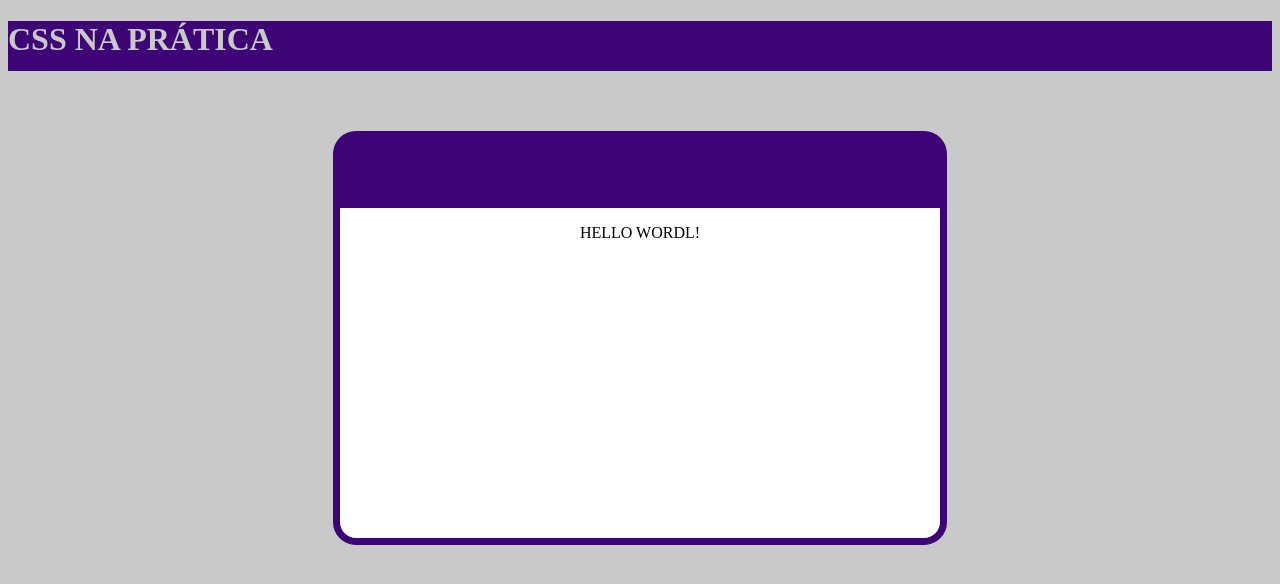
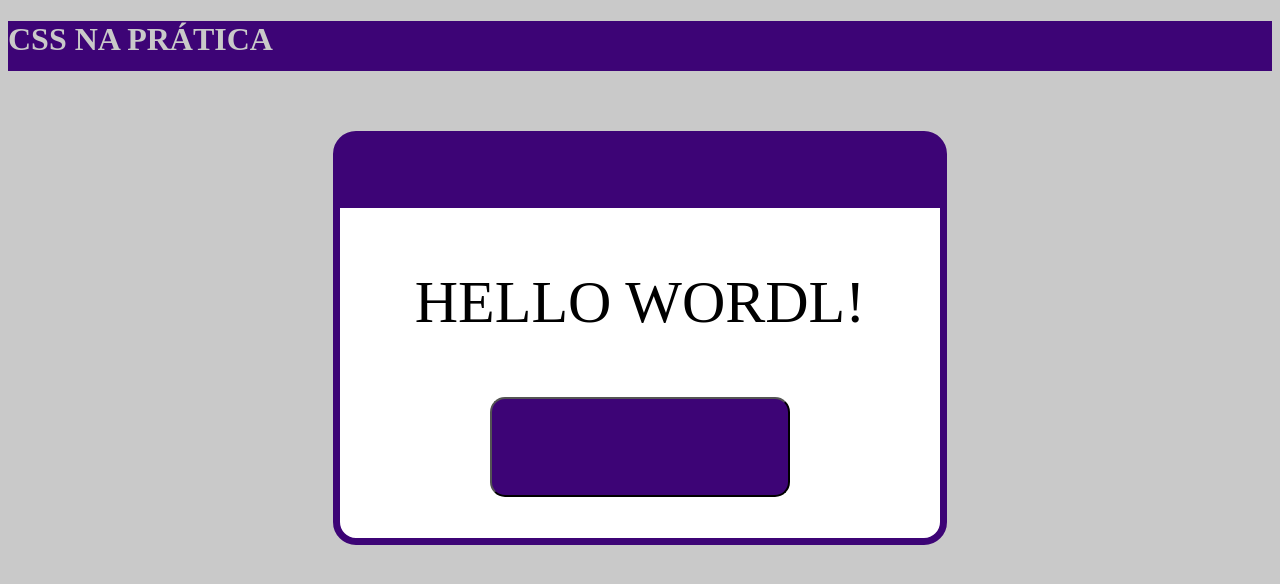
Before and after one commit to LucasDiSilva/CLASSfrontEnd, a plain HTML site: page Aula-29-07/Pratica/Index.html in a window 1280 px wide. Drawn offline with Linux system fonts and the light colour scheme.

Commit message:
finalizado

```diff
--- a/Aula-29-07/Pratica/Index.html
+++ b/Aula-29-07/Pratica/Index.html
@@ -15,6 +15,7 @@
 
         </div>
         <p>Hello Wordl!</p>
+        <button></button>
     </section>
 </body>
 </html>
--- a/Aula-29-07/Pratica/style.css
+++ b/Aula-29-07/Pratica/style.css
@@ -22,6 +22,19 @@ header {
     border-radius: 23px;
     background-color: white;
 }
+.box_container p{
+font-size: 60px;
+}
+
+button{
+    width: 300px;
+    height: 100px;
+
+    background-color: #3d0476;
+    border-radius: 15px;
+}
+
+
 .top_header{
     background-color: #3d0476;
     width: 600px;
```
